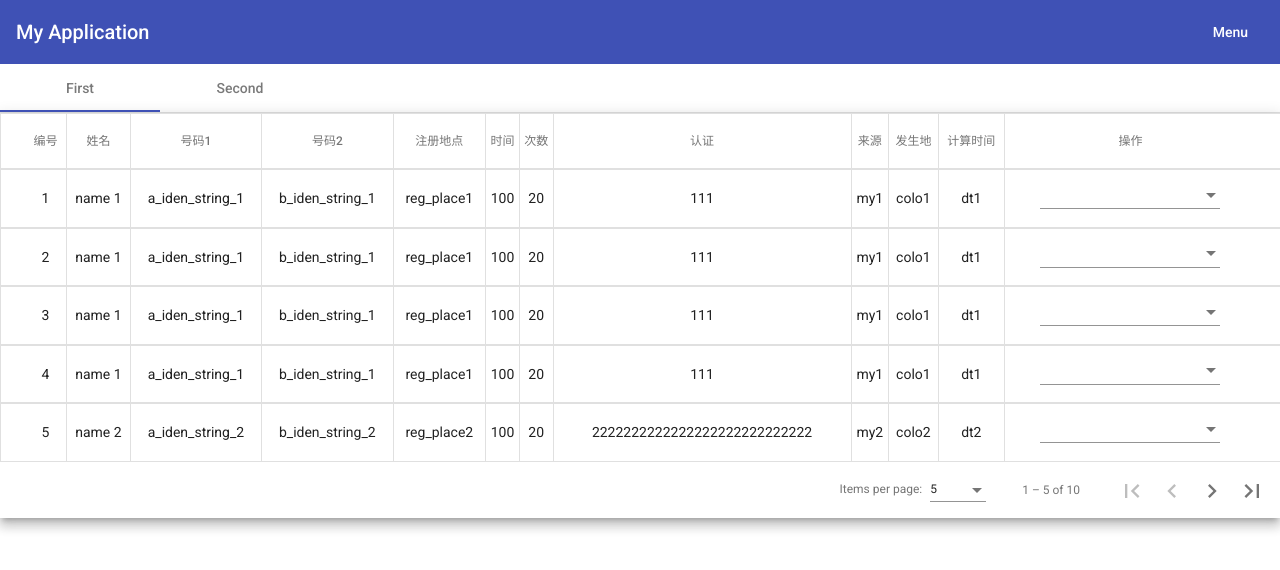
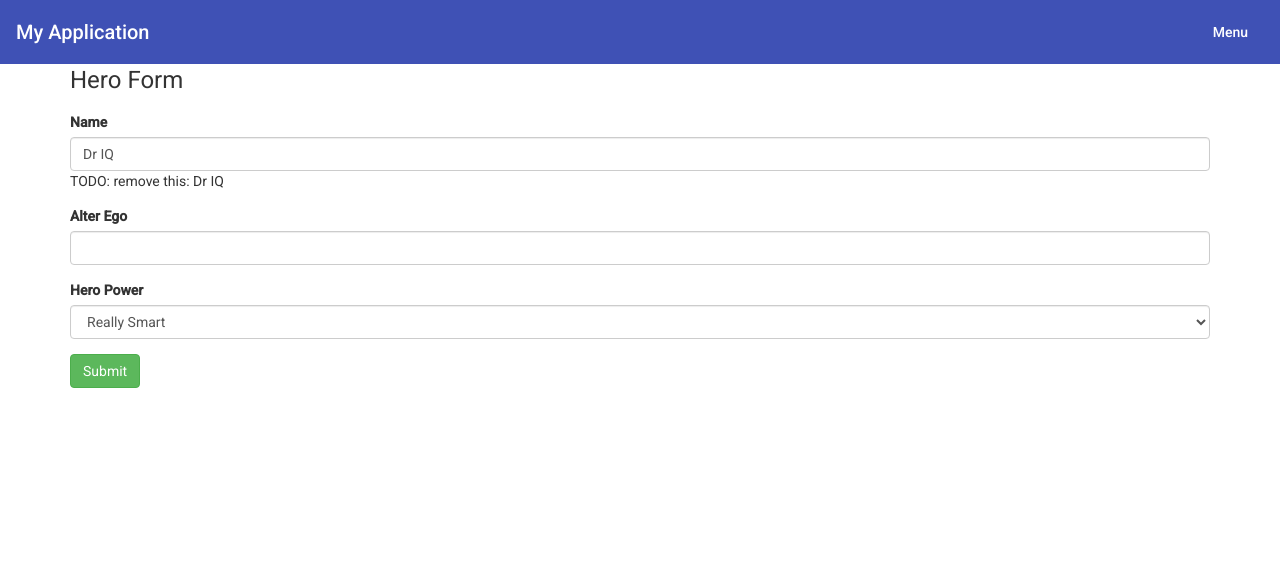
Before and after one commit to mntxwall/AngularMaterialDemo, an Angular app: page /first in a window 1280 px wide. Shown: the top 570 px of the page. Built offline with nearby package versions, Linux system fonts and the light colour scheme.

Commit message:
angular forms

```diff
--- a/src/app/app.component.html
+++ b/src/app/app.component.html
@@ -9,7 +9,7 @@
   <button mat-menu-item>Item 2</button>
 </mat-menu>
 
-
+<!--
 <nav mat-tab-nav-bar>
   <a mat-tab-link routerLink="/first"
      (click)="activeLink = '/first'"
@@ -19,3 +19,7 @@
      [active]="activeLink == '/second'"> Second</a>
 </nav>
 <router-outlet></router-outlet>
+-->
+
+
+<app-hero-form></app-hero-form>
--- a/src/app/app.module.ts
+++ b/src/app/app.module.ts
@@ -11,12 +11,14 @@ import { AppRoutingModule } from './app-routing.module';
 import { FirstBlogComponent } from './first-blog/first-blog.component';
 import { SecondBlogComponent } from './second-blog/second-blog.component';
 import {FormsModule} from '@angular/forms';
+import { HeroFormComponent } from './hero-form/hero-form.component';
 
 @NgModule({
   declarations: [
     AppComponent,
     FirstBlogComponent,
-    SecondBlogComponent
+    SecondBlogComponent,
+    HeroFormComponent
   ],
   imports: [
     BrowserModule,
--- /dev/null
+++ b/src/app/hero-form/hero-form.component.css
@@ -0,0 +1 @@
+@import url('https://unpkg.com/bootstrap@3.3.7/dist/css/bootstrap.min.css');
--- /dev/null
+++ b/src/app/hero-form/hero-form.component.html
@@ -0,0 +1,27 @@
+<div class="container">
+  <h1>Hero Form</h1>
+  <form #heroForm="ngForm">
+    <div class="form-group">
+      <label for="name">Name</label>
+      <input type="text" class="form-control" id="name"
+             required
+             [(ngModel)]="model.name" name="name">
+      TODO: remove this: {{model.name}}
+    </div>
+
+    <div class="form-group">
+      <label for="alterEgo">Alter Ego</label>
+      <input type="text" class="form-control" id="alterEgo">
+    </div>
+
+    <div class="form-group">
+      <label for="power">Hero Power</label>
+      <select class="form-control" id="power" required>
+        <option *ngFor="let pow of powers" [value]="pow">{{pow}}</option>
+      </select>
+    </div>
+
+    <button type="submit" class="btn btn-success">Submit</button>
+
+  </form>
+</div>
--- /dev/null
+++ b/src/app/hero-form/hero-form.component.ts
@@ -0,0 +1,29 @@
+import { Component, OnInit } from '@angular/core';
+import {Hero} from "../hero";
+
+@Component({
+  selector: 'app-hero-form',
+  templateUrl: './hero-form.component.html',
+  styleUrls: ['./hero-form.component.css']
+})
+export class HeroFormComponent implements OnInit {
+
+  constructor() { }
+
+  ngOnInit(): void {
+  }
+
+
+  powers = ['Really Smart', 'Super Flexible',
+    'Super Hot', 'Weather Changer'];
+
+  model = new Hero(18, 'Dr IQ', this.powers[0], 'Chuck Overstreet');
+
+  submitted = false;
+
+  onSubmit() { this.submitted = true; }
+
+  // TODO: Remove this when we're done
+  get diagnostic() { return JSON.stringify(this.model); }
+
+}
--- /dev/null
+++ b/src/app/hero.ts
@@ -0,0 +1,10 @@
+export class Hero {
+
+  constructor(
+    public id: number,
+    public name: string,
+    public power: string,
+    public alterEgo?: string
+  ) {  }
+
+}
```
